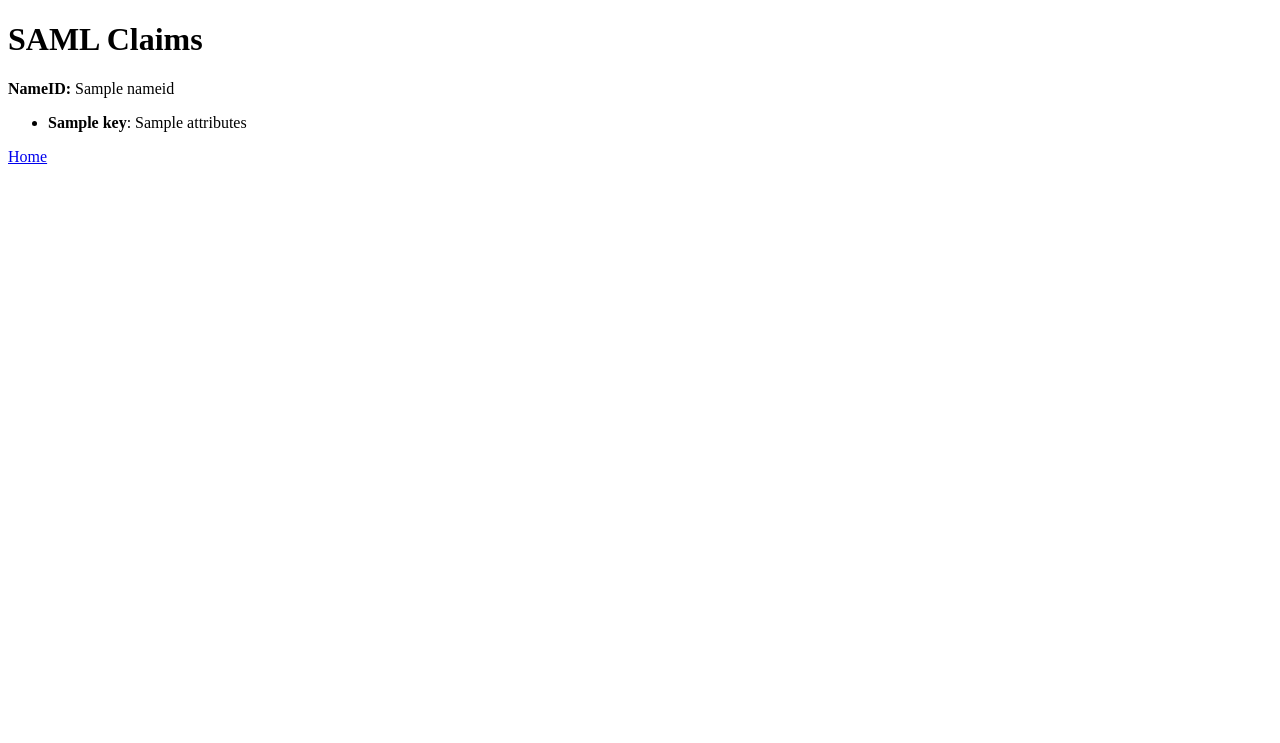
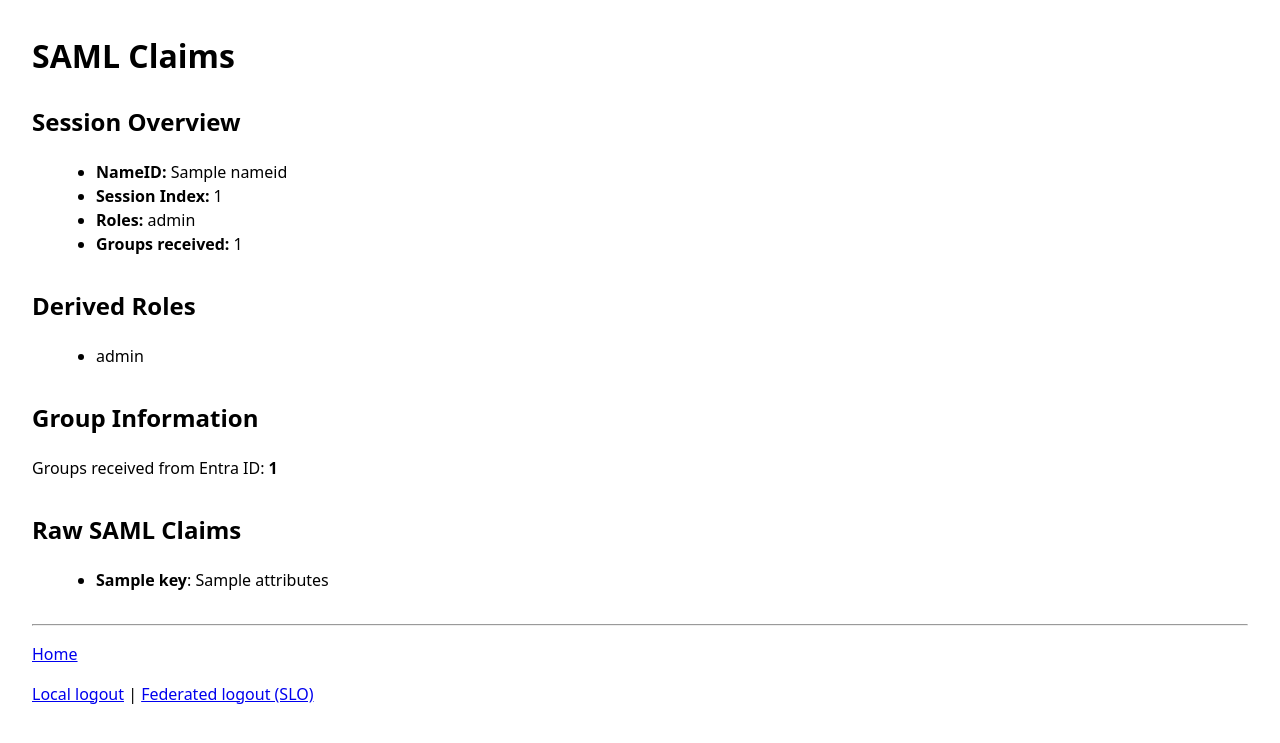
Before and after one commit to ak-wizzy/SAML-lab, a Flask app: template app/templates/claims.html in a window 1280 px wide. Shown: the top 743 px of the page. Run offline with Flask 3, Linux system fonts and the light colour scheme; the template is opened without the code that fills it: most values are stand-ins (such as "Sample title", 1, 10 or a date in 2020); parts of the project's set-up code (start-up, migrations or seed data) failed here and were passed over.

Commit message:
addition functionalities added

```diff
--- a/app/app.py
+++ b/app/app.py
@@ -1,6 +1,7 @@
 from flask import Flask, request, redirect, render_template, session, url_for
 from onelogin.saml2.auth import OneLogin_Saml2_Auth
 from onelogin.saml2.settings import OneLogin_Saml2_Settings
+from urllib.parse import urlparse
 from datetime import datetime
 import os
 import json
@@ -10,12 +11,22 @@ from config import Config
 app = Flask(__name__)
 app.secret_key = Config.FLASK_SECRET_KEY
 
+# -------- Authorization Mapping --------
+
+# Entra group Object ID → internal role
+GROUP_ROLE_MAP = {
+    # Example:
+    # "11111111-aaaa-bbbb-cccc-222222222222": "admin",
+    # "33333333-dddd-eeee-ffff-444444444444": "viewer",
+}
+
+GROUP_CLAIM_URI = "http://schemas.microsoft.com/ws/2008/06/identity/claims/groups"
 
 # -------- Helpers --------
 
 def prepare_flask_request(req):
     return {
-        "https": "on" if req.scheme == "https" else "off",
+        "https": "off",
         "http_host": req.host,
         "script_name": req.path,
         "server_port": req.environ.get("SERVER_PORT"),
@@ -29,26 +40,31 @@ def init_saml_auth(req):
     Initialise SAML auth using:
     - settings.json for SP structure
     - environment variables for IdP-sensitive values
-
-    This avoids python3-saml's internal get_settings() mutation pitfalls.
     """
     base_path = os.path.join(os.path.dirname(__file__), "saml")
 
-    # Load raw settings.json (authoritative schema)
+    # Load raw settings.json
     with open(os.path.join(base_path, "settings.json"), "r") as f:
         settings_dict = json.load(f)
 
-    # Overlay IdP values from environment variables
+    # Overlay IdP values from env vars
     settings_dict["idp"]["entityId"] = Config.SAML_IDP_ENTITY_ID
     settings_dict["idp"]["singleSignOnService"]["url"] = Config.SAML_IDP_SSO_URL
-    settings_dict["idp"]["x509cert"] = Config.SAML_IDP_X509CERT
 
-    # Build validated settings object
+    # ---- Certificate handling (rotation-aware) ----
+    if Config.SAML_IDP_X509CERTS:
+        settings_dict["idp"]["x509certMulti"] = {
+            "signing": Config.SAML_IDP_X509CERTS
+        }
+    else:
+        settings_dict["idp"]["x509cert"] = Config.SAML_IDP_X509CERT
+
     settings = OneLogin_Saml2_Settings(
         settings=settings_dict,
         custom_base_path=base_path
     )
 
+    # IMPORTANT: python3-saml requires positional argument
     return OneLogin_Saml2_Auth(req, settings)
 
 
@@ -80,18 +96,41 @@ def acs():
 
     errors = auth.get_errors()
     if errors:
+        print("SAML ERRORS:", errors)
+        print("SAML LAST ERROR:", auth.get_last_error_reason())
         return f"SAML error: {errors}", 400
 
     if not auth.is_authenticated():
         return "Not authenticated", 403
 
-    session["samlUserdata"] = auth.get_attributes()
+    # ---- Base session state ----
+    attributes = auth.get_attributes()
+
+    session["samlUserdata"] = attributes
     session["samlNameId"] = auth.get_nameid()
     session["samlSessionIndex"] = auth.get_session_index()
     session["login_time"] = datetime.utcnow().isoformat()
+    session["debug"] = Config.SAML_DEBUG
 
-    # Default debug state from env
-    session["debug"] = Config.SAML_DEBUG
+    # ---- Certificate observability (debug only) ----
+    if session.get("debug"):
+        try:
+            session["idp_cert_fingerprint"] = (
+                auth.get_settings().get_idp_cert_fingerprint()
+            )
+        except Exception:
+            session["idp_cert_fingerprint"] = None
+
+    # ---- Group / Role Mapping ----
+    groups = attributes.get(GROUP_CLAIM_URI, [])
+
+    roles = set()
+    for group_id in groups:
+        if group_id in GROUP_ROLE_MAP:
+            roles.add(GROUP_ROLE_MAP[group_id])
+
+    session["groups"] = groups
+    session["roles"] = sorted(list(roles))
 
     return redirect(url_for("claims"))
 
@@ -106,6 +145,8 @@ def claims():
         attributes=session["samlUserdata"],
         nameid=session.get("samlNameId"),
         session_index=session.get("samlSessionIndex"),
+        roles=session.get("roles", []),
+        groups=session.get("groups", []),
         debug=session.get("debug", False)
     )
 
@@ -126,21 +167,56 @@ def logout():
 @app.route("/slo")
 def slo():
     if not Config.SAML_ENABLE_SLO:
-        return "Single Logout (SLO) is disabled by configuration.", 403
+        session.clear()
+        return redirect(url_for("index"))
 
     if "samlNameId" not in session or "samlSessionIndex" not in session:
         session.clear()
         return redirect(url_for("index"))
 
+    try:
+        req = prepare_flask_request(request)
+        auth = init_saml_auth(req)
+
+        return redirect(
+            auth.logout(
+                name_id=session["samlNameId"],
+                session_index=session["samlSessionIndex"]
+            )
+        )
+    except Exception as e:
+        # Fail safe: never break the app
+        session.clear()
+        return redirect(url_for("index"))
+
+
+@app.route("/slo/callback")
+def slo_callback():
     req = prepare_flask_request(request)
     auth = init_saml_auth(req)
 
-    return redirect(
-        auth.logout(
-            name_id=session["samlNameId"],
-            session_index=session["samlSessionIndex"]
-        )
-    )
+    auth.process_slo()
+
+    errors = auth.get_errors()
+
+    logout_source = session.get("logout_initiated_by", "idp")
+
+    session.clear()
+
+    if errors:
+        return f"SLO error ({logout_source}-initiated): {errors}", 400
+
+    # Optional: store logout reason for UI
+    session["last_logout"] = {
+        "source": logout_source,
+        "time": datetime.utcnow().isoformat()
+    }
+
+    return redirect(url_for("logout_complete"))
+
+@app.route("/logout-complete")
+def logout_complete():
+    return render_template("logout.html")
 
 
 # -------- Entrypoint --------
--- a/app/config.py
+++ b/app/config.py
@@ -1,7 +1,6 @@
 import os
 from dotenv import load_dotenv
 
-# Load .env if present (safe no-op if missing)
 load_dotenv()
 
 
@@ -21,6 +20,9 @@ class Config:
     SAML_IDP_SSO_URL = get_env("SAML_IDP_SSO_URL", required=True)
     SAML_IDP_X509CERT = get_env("SAML_IDP_X509CERT", required=True)
 
+    # ❌ NO cert rotation for now
+    SAML_IDP_X509CERTS = []
+
     # Feature flags
     SAML_DEBUG = get_env("SAML_DEBUG", "false").lower() == "true"
     SAML_ENABLE_SLO = get_env("SAML_ENABLE_SLO", "false").lower() == "true"
--- a/app/templates/claims.html
+++ b/app/templates/claims.html
@@ -1,17 +1,129 @@
 <!doctype html>
 <html>
-<head><title>SAML Claims</title></head>
+<head>
+  <title>SAML Claims</title>
+  <style>
+    body {
+      font-family: system-ui, -apple-system, BlinkMacSystemFont, "Segoe UI", sans-serif;
+      margin: 2rem;
+      line-height: 1.5;
+    }
+    h1, h2 {
+      margin-top: 1.5rem;
+    }
+    ul {
+      margin-left: 1.5rem;
+    }
+    .section {
+      margin-bottom: 2rem;
+    }
+    .muted {
+      color: #666;
+      font-size: 0.9em;
+    }
+    details {
+      margin-top: 0.5rem;
+    }
+    code {
+      background: #f4f4f4;
+      padding: 0.2em 0.4em;
+      border-radius: 4px;
+    }
+  </style>
+</head>
+
 <body>
   <h1>SAML Claims</h1>
 
-  <p><strong>NameID:</strong> {{ nameid }}</p>
+  <!-- Session Overview -->
+  <div class="section">
+    <h2>Session Overview</h2>
+    <ul>
+      <li><strong>NameID:</strong> {{ nameid }}</li>
+      {% if session_index %}
+        <li><strong>Session Index:</strong> {{ session_index }}</li>
+      {% endif %}
+      {% if session.get("login_time") %}
+        <li><strong>Login time (UTC):</strong> {{ session.get("login_time") }}</li>
+      {% endif %}
+      <li><strong>Roles:</strong> {{ roles | join(", ") if roles else "None" }}</li>
+      <li><strong>Groups received:</strong> {{ groups | length }}</li>
+    </ul>
+  </div>
 
-  <ul>
-    {% for key, values in attributes.items() %}
-      <li><strong>{{ key }}</strong>: {{ values }}</li>
-    {% endfor %}
-  </ul>
+  <!-- Derived Roles -->
+  <div class="section">
+    <h2>Derived Roles</h2>
+    {% if roles %}
+      <ul>
+        {% for role in roles %}
+          <li>{{ role }}</li>
+        {% endfor %}
+      </ul>
+    {% else %}
+      <p class="muted">No roles derived for this user.</p>
+    {% endif %}
+  </div>
 
-  <a href="/">Home</a>
+  <!-- Group Information -->
+  <div class="section">
+    <h2>Group Information</h2>
+    <p>Groups received from Entra ID: <strong>{{ groups | length }}</strong></p>
+
+    {% if debug and groups %}
+      <details>
+        <summary>Show raw group Object IDs (debug)</summary>
+        <ul>
+          {% for group in groups %}
+            <li>{{ group }}</li>
+          {% endfor %}
+        </ul>
+      </details>
+    {% endif %}
+  </div>
+
+  <!-- Certificate Awareness (read-only for now) -->
+  {% if debug %}
+    <div class="section">
+      <h2>Certificate Validation</h2>
+      {% if session.get("idp_cert_fingerprint") %}
+        <p class="muted">
+          Assertion validated using IdP certificate fingerprint:
+          <code>{{ session.get("idp_cert_fingerprint") }}</code>
+        </p>
+      {% else %}
+        <p class="muted">
+          Certificate fingerprint not available (cert rotation awareness not enabled yet).
+        </p>
+      {% endif %}
+    </div>
+  {% endif %}
+
+  <!-- Raw Claims -->
+  <div class="section">
+    <h2>Raw SAML Claims</h2>
+    <ul>
+      {% for key, values in attributes.items() %}
+        <li>
+          <strong>{{ key }}</strong>: {{ values }}
+        </li>
+      {% endfor %}
+    </ul>
+  </div>
+
+  <hr>
+
+  <p>
+    <a href="/">Home</a>
+    {% if debug %}
+      | <span class="muted">Debug mode enabled</span>
+    {% endif %}
+  </p>
+
+  <p>
+    <a href="/logout">Local logout</a> |
+    <a href="/slo">Federated logout (SLO)</a>
+  </p>
+
 </body>
 </html>
```
Also changed, not shown: app/templates/logout.html (added, +27 -0 lines), Readme.md, 2 other files.
